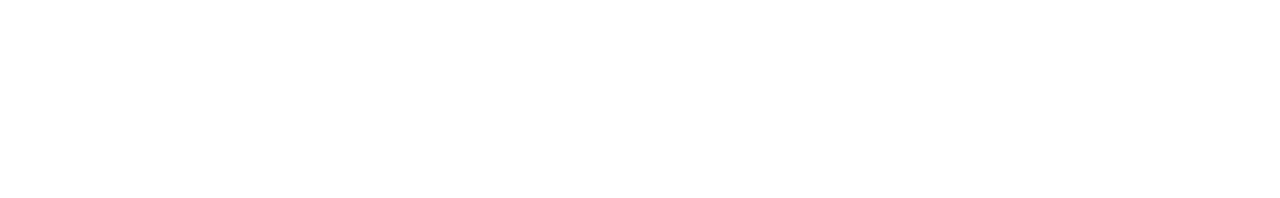
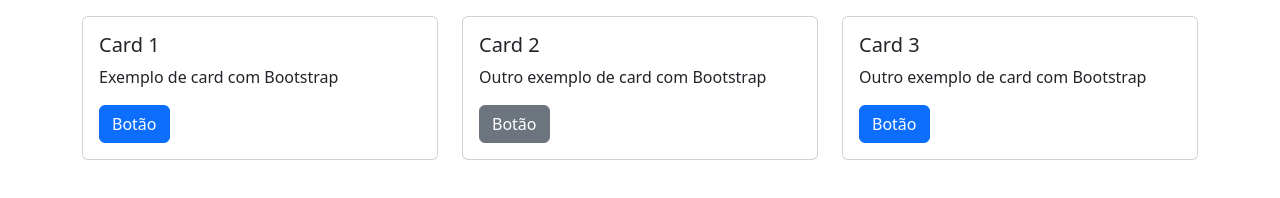
Before and after one commit to rafamerlo/bootstrap_base, a plain HTML site: page ex5a-al-fazer-grid-(ex)/ex5a.html in a window 1280 px wide. Drawn offline with nearby package versions, Linux system fonts and the light colour scheme.

Commit message:
Exercício 5 A e B concluído

```diff
--- a/ex5a-al-fazer-grid-(ex)/ex5a.html
+++ b/ex5a-al-fazer-grid-(ex)/ex5a.html
@@ -1 +1,51 @@
 <!-- 1ª Digitação (Resolver exercício aqui) -->
+<!DOCTYPE html>
+<html lang="pt-br">
+<head>
+    <meta charset="UTF-8">
+    <meta name="viewport" content="width=device-width, initial-scale=1.0">
+    <title>Cards Bootstrap</title>
+    <link href="https://cdn.jsdelivr.net/npm/bootstrap@5.3.0/dist/css/bootstrap.min.css" rel="stylesheet">
+</head>
+<body>
+
+
+  <!-- 1ª Digitação (Aqui) -->
+   <div class="container mt-3">
+      <div class="row">
+        <div class="col-sm-4">
+          <div class="card">
+            <div class="card-body">
+              <h5 class="card-title">Card 1</h5>
+              <p class="card-text">Exemplo de card com Bootstrap</p>
+              <a href="#" class="btn btn-primary">Botão</a>
+            </div>
+          </div>
+        </div>
+
+        <div class="col-sm-4">
+          <div class="card">
+            <div class="card-body">
+              <h5 class="card-title">Card 2</h5>
+              <p class="card-text">Outro exemplo de card com Bootstrap</p>
+              <a href="#" class="btn btn-secondary">Botão</a>
+            </div>
+          </div>
+        </div>
+
+        <div class="col-sm-4">
+          <div class="card">
+            <div class="card-body">
+              <h5 class="card-title">Card 3</h5>
+              <p class="card-text">Outro exemplo de card com Bootstrap</p>
+              <a href="#" class="btn btn-primary">Botão</a>
+            </div>
+          </div>
+        </div>
+    </div>
+    </div>
+
+
+    <script src="https://cdn.jsdelivr.net/npm/bootstrap@5.3.0/dist/js/bootstrap.bundle.min.js"></script>
+</body>
+</html>
```
Also changed, not shown: ex5b-al-fazer-formulario-(ex)/ex5b.html (+39 -0 lines).
